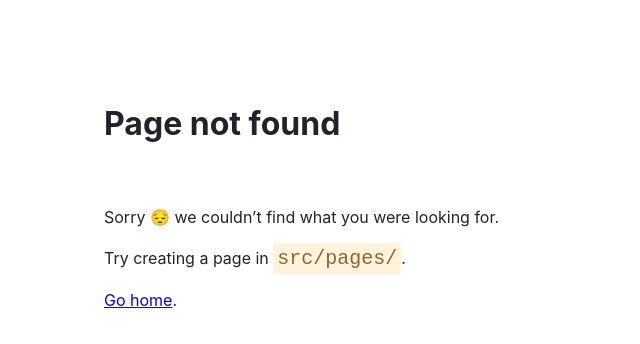
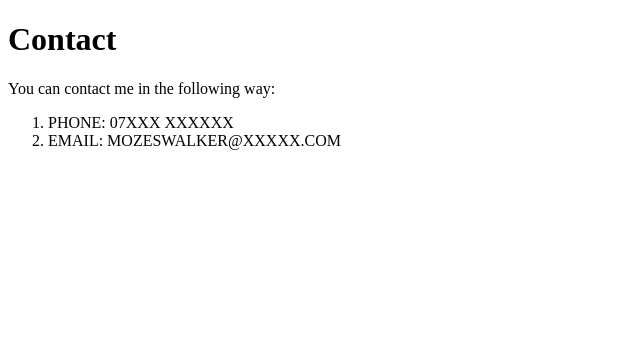
Before and after one commit to ADevCalledMo/gatsby-page, a Gatsby site: page /contact in a window 1280 px wide. Before the commit this address had no page. Shown: the whole page, without its empty margins (0-640 px from the left). Built offline with nearby package versions, Linux system fonts and the light colour scheme; Gatsby itself is replaced by a stand-in of ours.

Commit message:
Added 3 new pages

```diff
--- /dev/null
+++ b/src/pages/contact.js
@@ -0,0 +1,16 @@
+import React from "react"
+
+const ContactPage = () => {
+    return (
+        <div>
+            <h1>Contact</h1>
+            <p>You can contact me in the following way:</p>
+            <ol>
+                <li>PHONE: 07XXX XXXXXX</li>
+                <li>EMAIL: MOZESWALKER@XXXXX.COM</li>
+            </ol>
+        </div>
+    )
+}
+
+export default ContactPage;
```
Also changed, not shown: src/pages/about.js (added, +12 -0 lines), src/pages/blog.js (added, +12 -0 lines), src/pages/index.js (+10 -2 lines).
